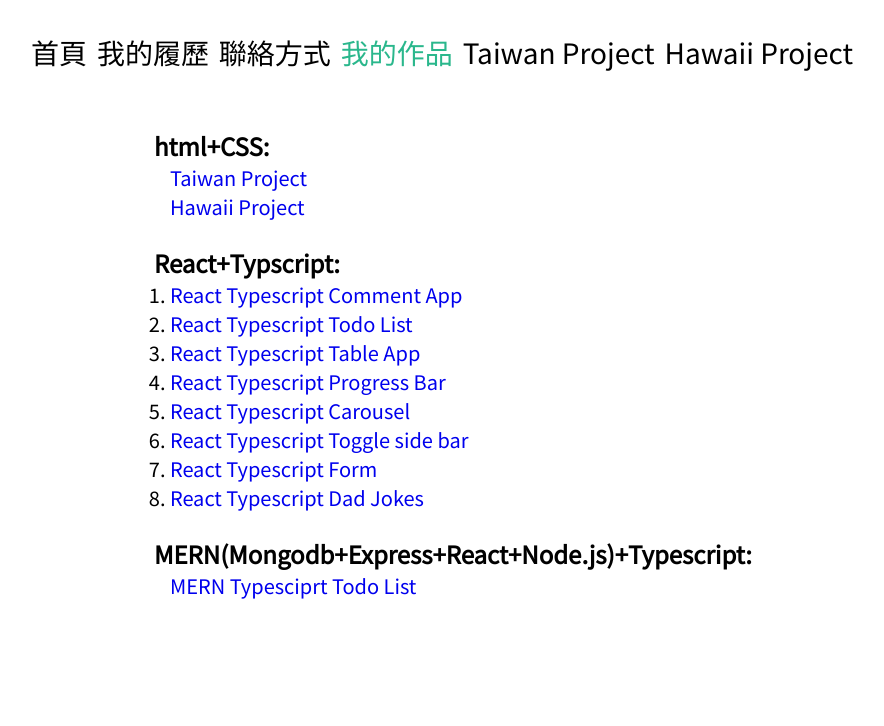
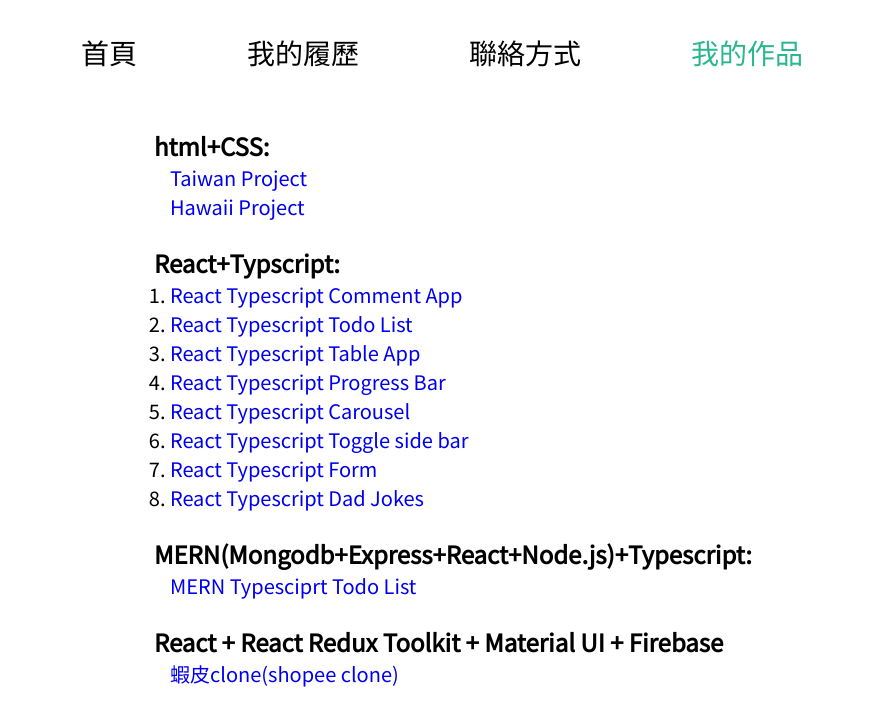
Before and after one commit to kuenpongfa221/project3_portfolioProject, a plain HTML site: page projects.html in a window 1280 px wide. Shown: the whole page, without its empty margins (6-890 px from the left). Drawn offline with Linux system fonts and the light colour scheme.

Commit message:
在「我的作品」新增「蝦皮clone」;在nav bar刪除taiwan project與hawaii project 使得nav bar顯得不那麼壅擠

```diff
--- a/projects.html
+++ b/projects.html
@@ -20,8 +20,6 @@
           <li><a href="resume.html">我的履歷</a></li>
           <li><a href="contact.html">聯絡方式</a></li>
           <li><a class="active" href="#">我的作品</a></li>
-          <li><a href="./taiwanProject/index.html">Taiwan Project</a></li>
-          <li><a href="./HawaiiProject/index.html">Hawaii Project</a></li>
         </ul>
       </nav>
     </header>
@@ -88,6 +86,17 @@
             >
           </li>
         </ul>
+
+        <br />
+
+        <h2>React + React Redux Toolkit + Material UI + Firebase</h2>
+        <ul>
+          <li>
+            <a href="https://kuenpongfa221.github.io/shopee_clone/"
+              >蝦皮clone(shopee clone)</a
+            >
+          </li>
+        </ul>
       </section>
     </main>
   </body>
```
Also changed, not shown: contact.html (+0 -2 lines), index.html (+0 -2 lines), resume.html (+0 -2 lines).
